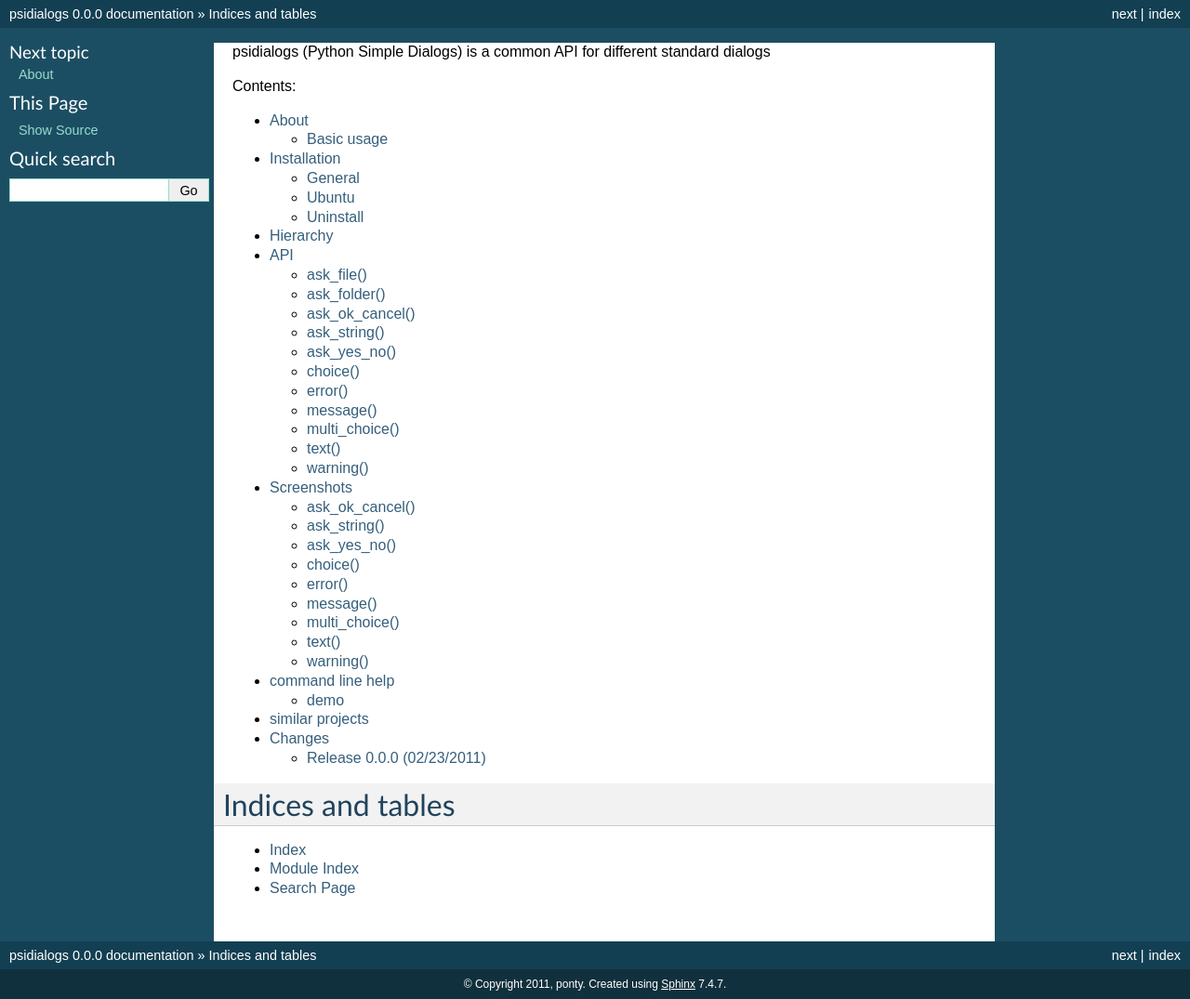
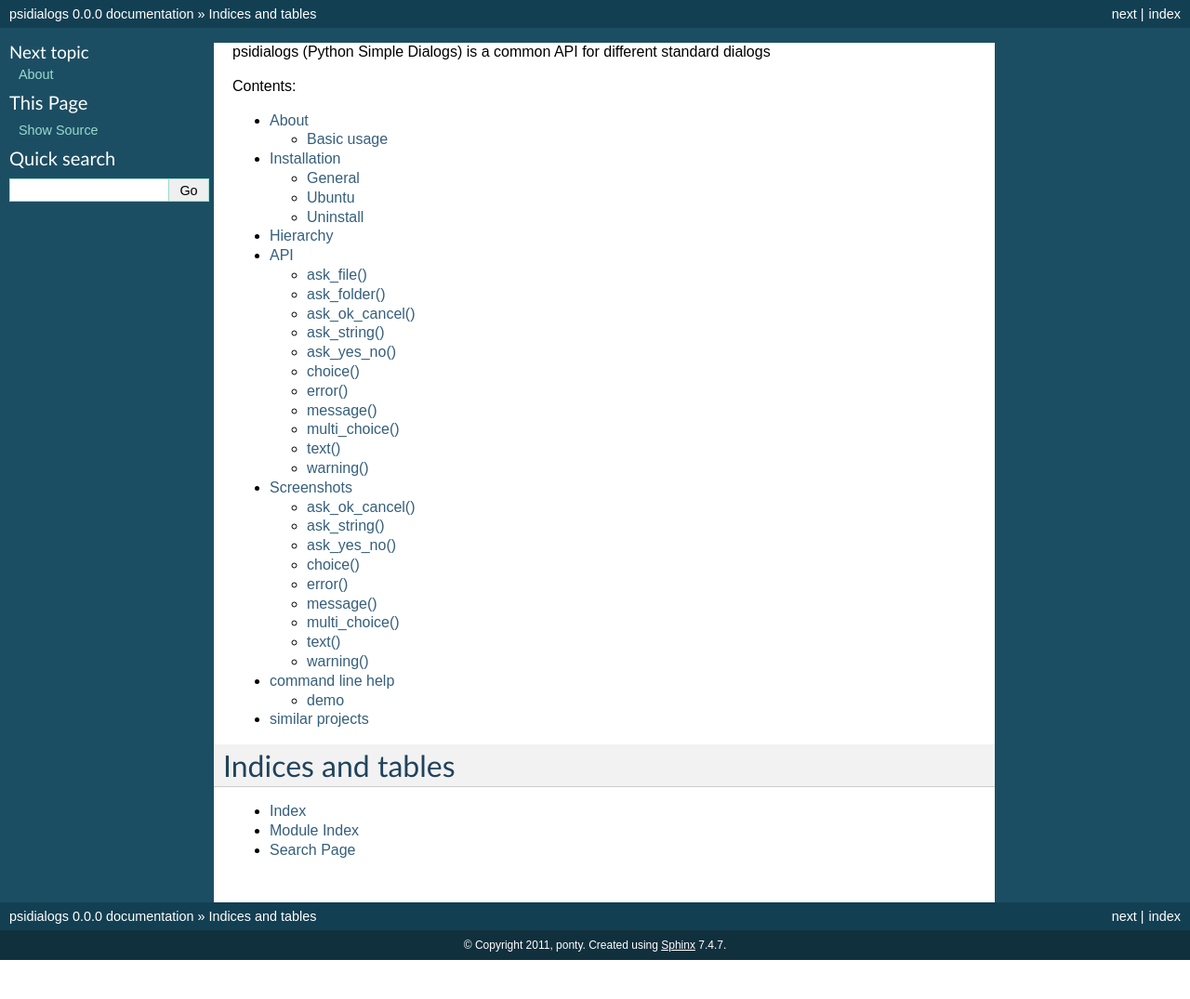
Before and after one commit to ponty/psidialogs, a Sphinx documentation site: the page built from docs/index.rst, in a window 1280 px wide. Shown: the whole page at 93% size. Built offline with Sphinx 7.4.7, drawn with Linux system fonts in a browser that asks for light colours; the version number is read from the project's files by our own code; after the commit the page ends 1033 px from its top, so only the background shows below that.

Commit message:
remove changes

```diff
--- a/CHANGES.rst
+++ /dev/null
@@ -1,6 +0,0 @@
-* fix: manifest
-
-Release 0.0.0 (02/23/2011)
-================================
-
-* First release.
--- a/docs/index.rst
+++ b/docs/index.rst
@@ -12,7 +12,6 @@ Contents:
     screen
     help
     related
-    changes
 
 Indices and tables
 ==================
```
Also changed, not shown: docs/changes.rst (deleted, +0 -8 lines).
